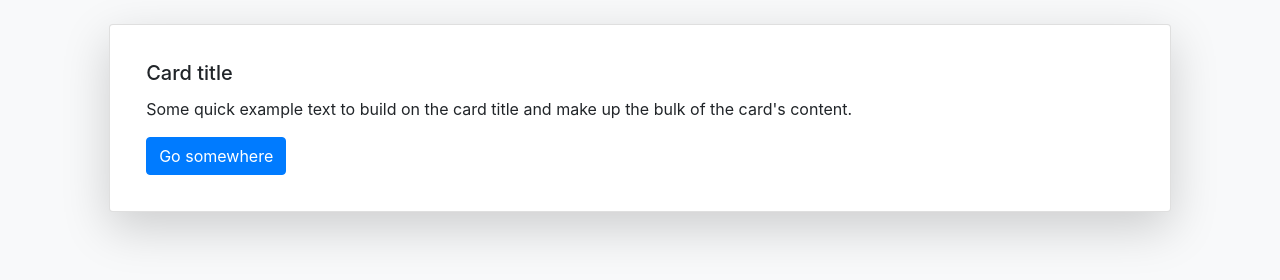
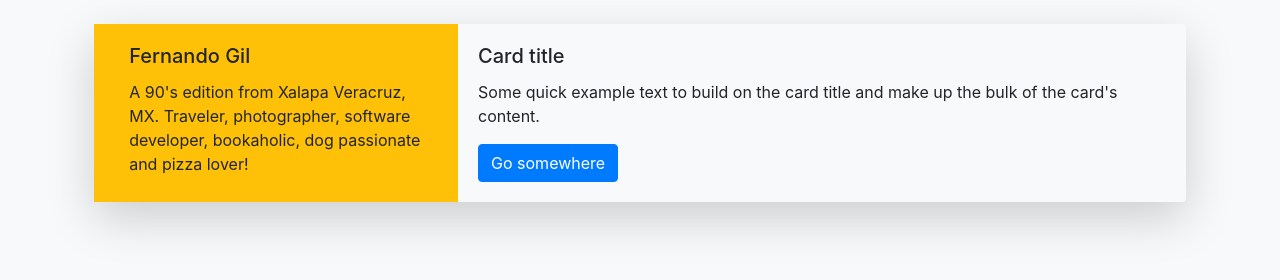
Before and after one commit to gilfranfer/kariertabelo, a plain HTML site: page index.html in a window 1280 px wide. Drawn offline with nearby package versions, Linux system fonts and the light colour scheme; a web font is replaced by a local one.

Commit message:
Profile Column and resume details area.

```diff
--- a/index.html
+++ b/index.html
@@ -19,17 +19,30 @@
   </head>
   <!-- <body  ng-app="ResumeApp"> -->
   <body class="bg-light">
-    <section id="card" class="row justify-content-center">
+    <section id="" class="row justify-content-center">
       <div class="col-12 col-md-10">
-        <div class="card my-4 shadow-lg p-3 mb-5 bg-white rounded">
-          <div class="card-body">
-            <h5 class="card-title">Card title</h5>
-            <p class="card-text">Some quick example text to build on the card title and make up the bulk of the card's content.</p>
-            <a href="#" class="btn btn-primary">Go somewhere</a>
-          </div>
+        <div class="row my-4 shadow-lg rounded">
+          <!-- Profile Column -->
+          <article class="col-12 col-md-4 bg-warning">
+            <div class="card-body">
+              <h5 class="card-title">Fernando Gil</h5>
+              <p class="card-text">A 90's edition from Xalapa Veracruz, MX. Traveler, photographer, software developer, bookaholic, dog passionate and pizza lover!</p>
+            </div>
+          </article>
+          <!-- Resume details -->
+          <article class="col-12 col-md-8 px-0">
+            <div class="">
+              <div class="card-body">
+                <h5 class="card-title">Card title</h5>
+                <p class="card-text">Some quick example text to build on the card title and make up the bulk of the card's content.</p>
+                <a href="#" class="btn btn-primary">Go somewhere</a>
+              </div>
+            </div>
+          </article>
         </div>
       </div>
     </section>
+
     <!-- Bootstrap JS: jQuery first, then Popper.js, then Bootstrap JS -->
     <!-- <script src="https://code.jquery.com/jquery-3.4.1.slim.min.js" integrity="sha384-J6qa4849blE2+poT4WnyKhv5vZF5SrPo0iEjwBvKU7imGFAV0wwj1yYfoRSJoZ+n" crossorigin="anonymous"></script>
     <script src="https://cdn.jsdelivr.net/npm/popper.js@1.16.0/dist/umd/popper.min.js" integrity="sha384-Q6E9RHvbIyZFJoft+2mJbHaEWldlvI9IOYy5n3zV9zzTtmI3UksdQRVvoxMfooAo" crossorigin="anonymous"></script>
```
